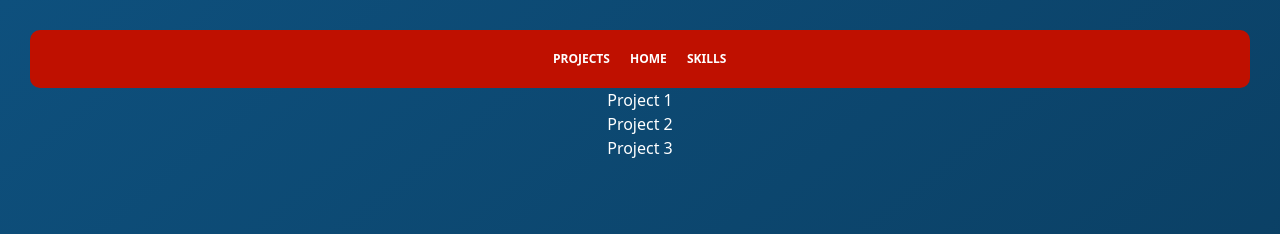
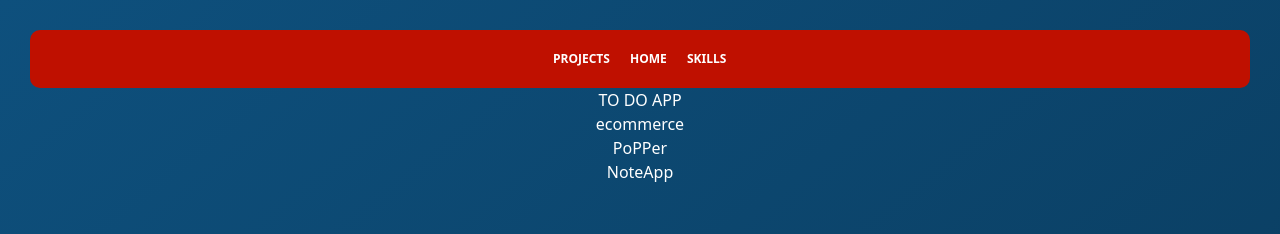
Before and after one commit to chrisjeremy84/my_porfolio, a React (Create React App) app: page /Project in a window 1280 px wide. Shown: the top 234 px of the page. Built offline with nearby package versions, Linux system fonts and the light colour scheme.

Commit message:
messing with project info

```diff
--- a/package.json
+++ b/package.json
@@ -12,8 +12,10 @@
     "postcss": "^7.0.35",
     "react": "^17.0.1",
     "react-dom": "^17.0.1",
+    "react-modal": "^3.12.1",
     "react-router-dom": "^5.2.0",
     "react-scripts": "4.0.1",
+    "react-spring": "^8.0.27",
     "tailwindcss": "npm:@tailwindcss/postcss7-compat@^2.0.2",
     "web-vitals": "^0.2.4"
   },
--- a/src/components/NavBar.js
+++ b/src/components/NavBar.js
@@ -3,7 +3,7 @@ import '../Styles/navbarStyles.css'
 import {Route, BrowserRouter as Router, Link} from 'react-router-dom';
 import Home from '../pages/Home'
 import Project from '../pages/Project'
-import About from '../pages/About'
+import Skill from '../pages/Skill'
 
 function NavBar() {
     return (
@@ -21,12 +21,12 @@ function NavBar() {
             </ul>
             <ul>
                 <li>
-                    <Link to="/About" className="linkStyle">SKILLS</Link>
+                    <Link to="/Skill" className="linkStyle">SKILLS</Link>
                 </li>
             </ul>
 
         </div>
-        <Route exact path="/About" component={About}/>
+        <Route exact path="/Skills" component={Skill}/>
         <Route exact path="/Project" component={Project}/>
         <Route exact path="/" component={Home} />
         </Router>
--- a/src/components/ProjectInfo.js
+++ b/src/components/ProjectInfo.js
@@ -1,12 +1,21 @@
-
-const ProjectInfo ={
-    PersonalProjects = [
-        Name = ['Todo App', 'Zzyme'],
-        Time = [ date=[1, 5], month=[2, 5], year=[2021, 2021] ],
-        Info= [One = 'This is a mobile devopment project built entirely by myself. This applicationvwas built as a way of practising the fundamentals of Mobile development using the Javascript based framework, ReactNative. It is yet to be tested and its full features are yet to perfectly ajusted.',
-    Two
-    ]
-    ]
-}
-
-export default ProjectInfo
+const ProjectInfo = [ //In this file is the project info
+                      //a bit more creativity has to be added like the date, statitics values and more
+    {
+      id: 0,
+      project: 'TO DO APP',
+      info: 'This is a Todo Application built in ...'
+    }, {
+      id: 1,
+      project: 'ecommerce',
+      info: 'This is an ecommerce application built ...'
+    }, {
+        id: 2,
+        project: 'PoPPer',
+        info: 'a feed sharing application for user ...'
+    }, {
+        id: 3,
+        project: 'NoteApp',
+        info: 'Keep Your notes safe and secure in a ...'
+    }
+]
+export default ProjectInfo;
--- a/src/pages/Project.js
+++ b/src/pages/Project.js
@@ -1,22 +1,20 @@
-import React from 'react'
+import React, { Component } from 'react'
+import ProjectInfo from '../components/ProjectInfo'
 
 function Project() {
+    const projects = ProjectInfo.map(project =>{
+        return(
+            <li>{project.project}</li> //Succesfully rendered the list
+                                        //Now you have to tune the list up
+                                        //Add event listerns
+                                        //and passin data according to the click
+                                        //...14,01,2021...
+        )
+    })
     return (
         <div>
             <ul>
-                <li>
-                    Project 1
-                </li>
-            </ul>
-            <ul>
-                <li>
-                    Project 2
-                </li>
-            </ul>
-            <ul>
-                <li>
-                    Project 3
-                </li>
+                {projects}
             </ul>
         </div>
     )
--- a/src/pages/About.js
+++ b/src/pages/Skill.js
@@ -1,11 +1,11 @@
 import React from 'react'
 
-function About() {
+function Skill() {
     return (
         <div>
-            About
+            Skills
         </div>
     )
 }
 
-export default About
+export default Skill;
```
Also changed, not shown: src/components/Footer.js (+7 -1 lines), 2 other files (tests, documents, lock files or other folders).
